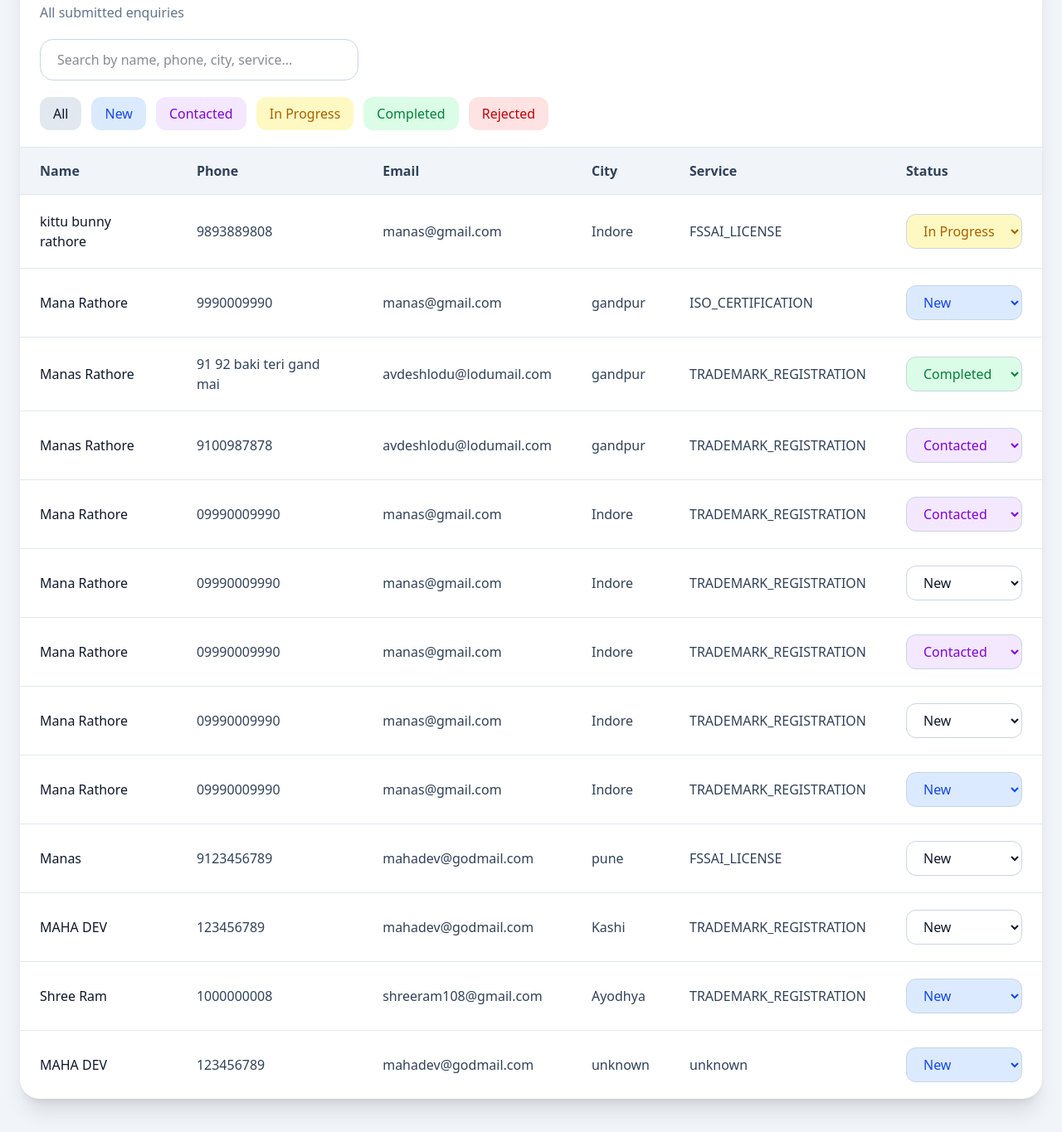
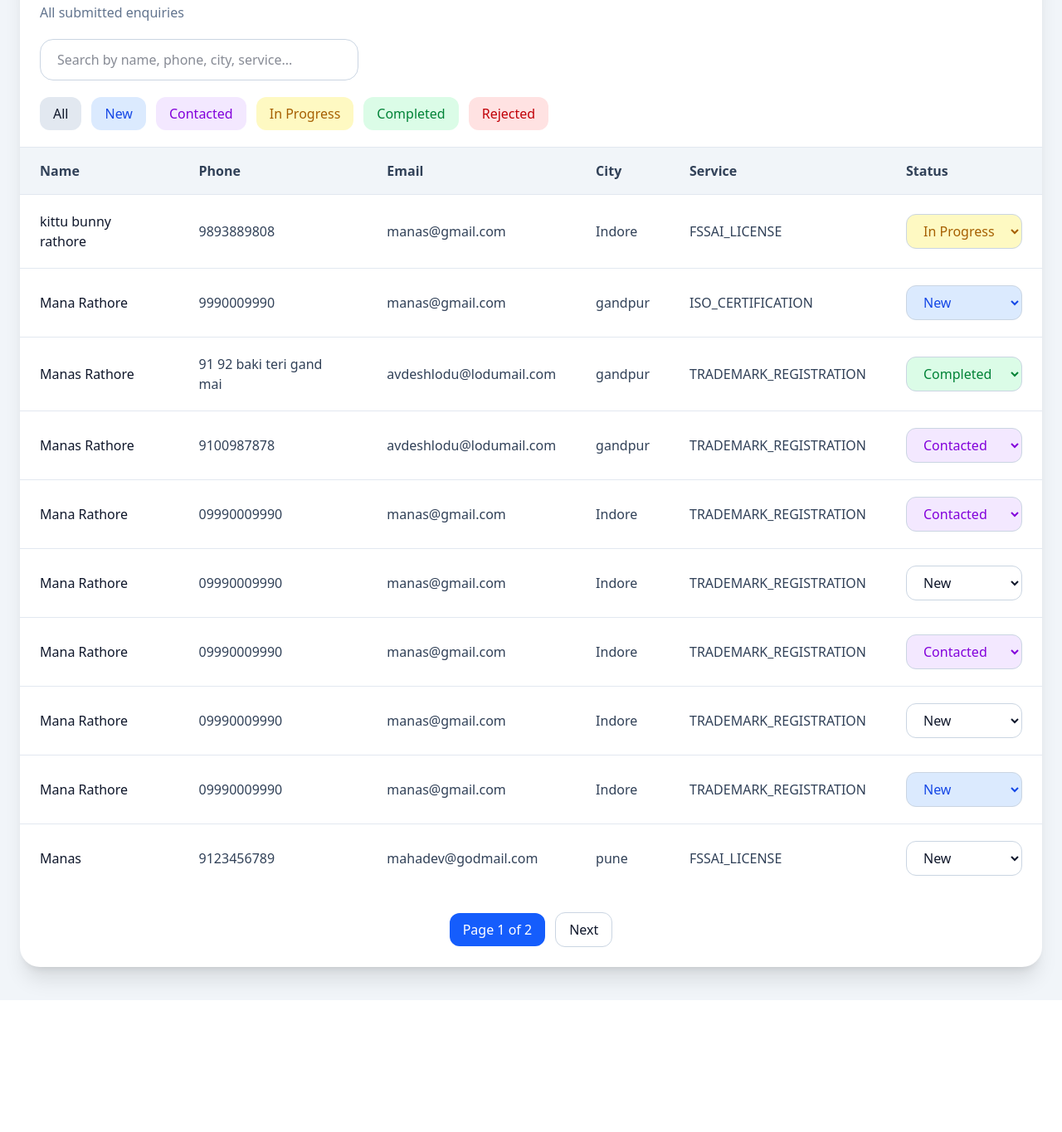
Before and after one commit to ManasRathore15/crm-management-project, a Django app: page /dashboard/ in a window 1280 px wide. Shown: the part 350-1715 px from the top of the page at 83% size. After the commit the page ends 1556 px from the top, so only its background shows below. Run offline with Django 5.2, Linux system fonts and the light colour scheme; a user stored in the database is signed in; data comes from the database, SQL or seed files in the repository; both versions use the stored data as it was after the commit; some libraries are stand-ins or nearby versions.

Commit message:
Added pagination system to CRM dashboard

```diff
--- a/leads/templates/dashboard.html
+++ b/leads/templates/dashboard.html
@@ -416,6 +416,45 @@ Dashboard
 
             </div>
 
+
+
+            <!-- Pagination -->
+
+            <div class="flex items-center justify-center gap-3 py-6">
+
+
+                {% if leads.has_previous %}
+
+                    <a href="?page={{ leads.previous_page_number }}"
+                       class="px-4 py-2 bg-white border border-slate-300 rounded-xl hover:bg-slate-100 transition">
+
+                        Previous
+
+                    </a>
+
+                {% endif %}
+
+
+                <span class="px-4 py-2 bg-blue-600 text-white rounded-xl font-medium">
+
+                    Page {{ leads.number }} of {{ leads.paginator.num_pages }}
+
+                </span>
+
+
+                {% if leads.has_next %}
+
+                    <a href="?page={{ leads.next_page_number }}"
+                       class="px-4 py-2 bg-white border border-slate-300 rounded-xl hover:bg-slate-100 transition">
+
+                        Next
+
+                    </a>
+
+                {% endif %}
+
+            </div>
+
         </div>
 
     </div>
--- a/leads/views.py
+++ b/leads/views.py
@@ -11,6 +11,7 @@ from django.contrib.auth import (
 from django.contrib.auth.decorators import login_required
 
 from django.db.models import Q
+from django.core.paginator import Paginator
 
 from decouple import config
 
@@ -132,7 +133,6 @@ Message: {message}
 
                 'testmail071220002@gmail.com',
 
-                'avdeshkharadiya77@gmail.com'
 
             ],
 
@@ -225,29 +225,54 @@ def login_view(request):
 @login_required(login_url='/login/')
 def dashboard_view(request):
 
-    search_query = request.GET.get('search','')
+    search_query = request.GET.get('search', '')
 
-    status_filter = request.GET.get('status','')
+    status_filter = request.GET.get('status', '')
 
-    leads = Lead.objects.all().order_by('-created_at')
+
+    # GET ALL LEADS
+
+    all_leads = Lead.objects.all().order_by('-created_at')
+
+
+    # SEARCH
 
     if search_query:
-        leads = leads.filter(
+
+        all_leads = all_leads.filter(
+
             Q(name__icontains=search_query) |
+
             Q(phone__icontains=search_query) |
+
             Q(email__icontains=search_query) |
+
             Q(city__icontains=search_query) |
-            Q(service__icontains=search_query) |
-            Q(message__icontains=search_query)
+
+            Q(service__icontains=search_query)
 
         )
 
+
+    # STATUS FILTER
+
     if status_filter:
 
-        leads = leads.filter(
+        all_leads = all_leads.filter(
             status=status_filter
         )
 
+
+    # PAGINATION
+
+    paginator = Paginator(all_leads, 10)
+
+    page_number = request.GET.get('page')
+
+    leads = paginator.get_page(page_number)
+
+
+    # STATS
 
     total_leads = Lead.objects.count()
 
@@ -278,7 +303,7 @@ def dashboard_view(request):
 
         'search_query': search_query,
 
-        'filters': status_filter,
+        'status_filter': status_filter,
 
         'total_leads': total_leads,
 
@@ -293,6 +318,7 @@ def dashboard_view(request):
         'rejected_leads': rejected_leads
 
     }
+
 
     return render(
 
--- a/theme/static/css/dist/styles.css
+++ b/theme/static/css/dist/styles.css
@@ -303,9 +303,6 @@
   .grid {
     display: grid;
   }
-  .table {
-    display: table;
-  }
   .h-14 {
     height: calc(var(--spacing) * 14);
   }
@@ -329,12 +326,6 @@
   }
   .max-w-md {
     max-width: var(--container-md);
-  }
-  .border-collapse {
-    border-collapse: collapse;
-  }
-  .resize {
-    resize: both;
   }
   .grid-cols-2 {
     grid-template-columns: repeat(2, minmax(0, 1fr));
@@ -503,6 +494,9 @@
   .py-5 {
     padding-block: calc(var(--spacing) * 5);
   }
+  .py-6 {
+    padding-block: calc(var(--spacing) * 6);
+  }
   .py-10 {
     padding-block: calc(var(--spacing) * 10);
   }
@@ -602,9 +596,6 @@
   .text-purple-700 {
     color: var(--color-purple-700);
   }
-  .text-red-600 {
-    color: var(--color-red-600);
-  }
   .text-red-700 {
     color: var(--color-red-700);
   }
@@ -632,9 +623,6 @@
   .text-yellow-700 {
     color: var(--color-yellow-700);
   }
-  .underline {
-    text-decoration-line: underline;
-  }
   .shadow-2xl {
     --tw-shadow: 0 25px 50px -12px var(--tw-shadow-color, rgb(0 0 0 / 0.25));
     box-shadow: var(--tw-inset-shadow), var(--tw-inset-ring-shadow), var(--tw-ring-offset-shadow), var(--tw-ring-shadow), var(--tw-shadow);
@@ -654,10 +642,6 @@
   .shadow-xl {
     --tw-shadow: 0 20px 25px -5px var(--tw-shadow-color, rgb(0 0 0 / 0.1)), 0 8px 10px -6px var(--tw-shadow-color, rgb(0 0 0 / 0.1));
     box-shadow: var(--tw-inset-shadow), var(--tw-inset-ring-shadow), var(--tw-ring-offset-shadow), var(--tw-ring-shadow), var(--tw-shadow);
-  }
-  .outline {
-    outline-style: var(--tw-outline-style);
-    outline-width: 1px;
   }
   .transition {
     transition-property: color, background-color, border-color, outline-color, text-decoration-color, fill, stroke, --tw-gradient-from, --tw-gradient-via, --tw-gradient-to, opacity, box-shadow, transform, translate, scale, rotate, filter, -webkit-backdrop-filter, backdrop-filter, display, content-visibility, overlay, pointer-events;
@@ -717,6 +701,13 @@
     &:hover {
       @media (hover: hover) {
         background-color: var(--color-slate-50);
+      }
+    }
+  }
+  .hover\:bg-slate-100 {
+    &:hover {
+      @media (hover: hover) {
+        background-color: var(--color-slate-100);
       }
     }
   }
@@ -793,11 +784,6 @@
       grid-template-columns: repeat(2, minmax(0, 1fr));
     }
   }
-  .md\:grid-cols-4 {
-    @media (width >= 48rem) {
-      grid-template-columns: repeat(4, minmax(0, 1fr));
-    }
-  }
   .md\:grid-cols-5 {
     @media (width >= 48rem) {
       grid-template-columns: repeat(5, minmax(0, 1fr));
@@ -806,16 +792,6 @@
   .md\:flex-row {
     @media (width >= 48rem) {
       flex-direction: row;
-    }
-  }
-  .md\:items-center {
-    @media (width >= 48rem) {
-      align-items: center;
-    }
-  }
-  .md\:justify-between {
-    @media (width >= 48rem) {
-      justify-content: space-between;
     }
   }
   .lg\:grid-cols-2 {
@@ -922,11 +898,6 @@
   inherits: false;
   initial-value: 0 0 #0000;
 }
-@property --tw-outline-style {
-  syntax: "*";
-  inherits: false;
-  initial-value: solid;
-}
 @layer properties {
   @supports ((-webkit-hyphens: none) and (not (margin-trim: inline))) or ((-moz-orient: inline) and (not (color:rgb(from red r g b)))) {
     *, ::before, ::after, ::backdrop {
@@ -949,7 +920,6 @@
       --tw-ring-offset-width: 0px;
       --tw-ring-offset-color: #fff;
       --tw-ring-offset-shadow: 0 0 #0000;
-      --tw-outline-style: solid;
     }
   }
 }
```
Also changed, not shown: db.sqlite3.
